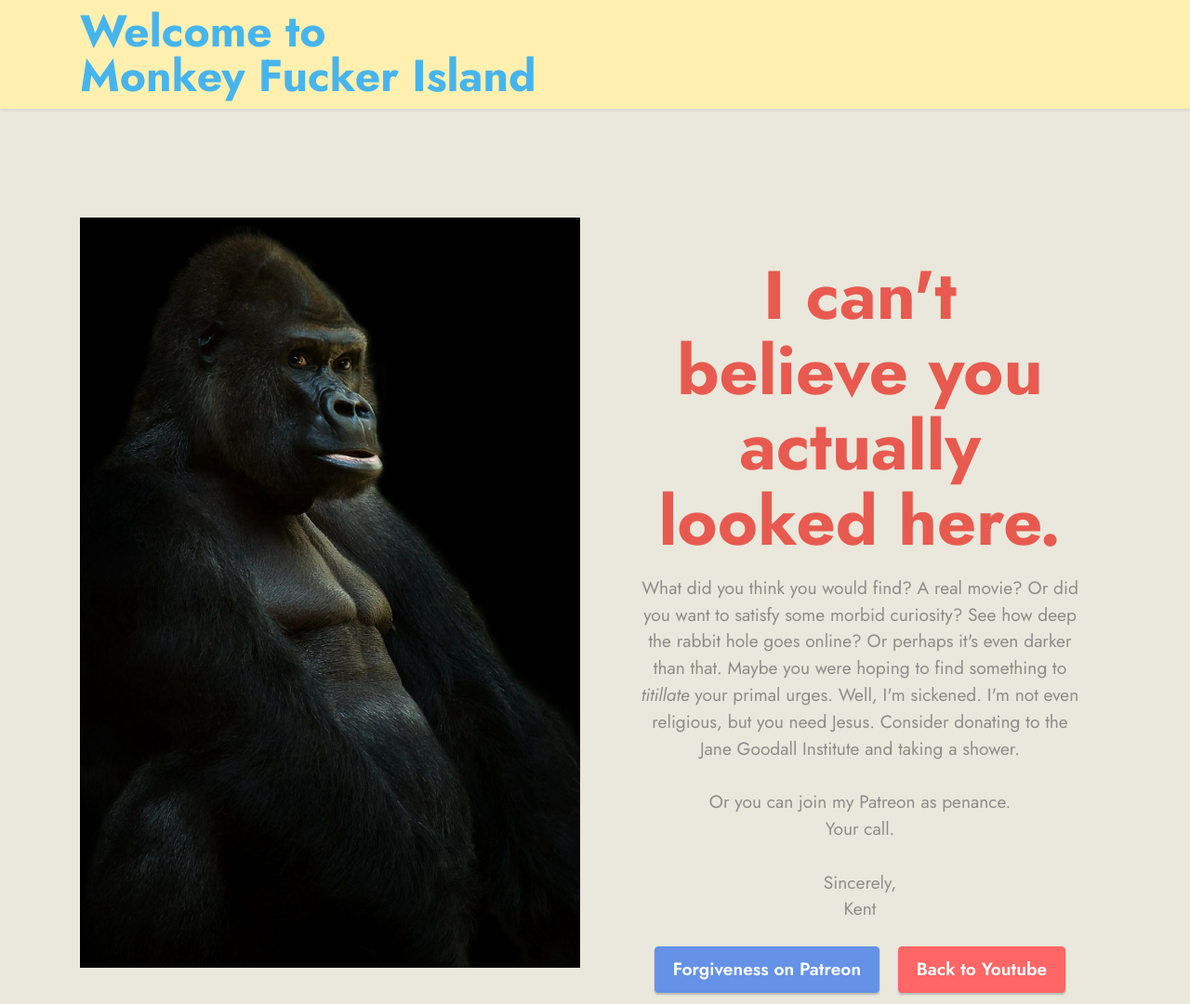
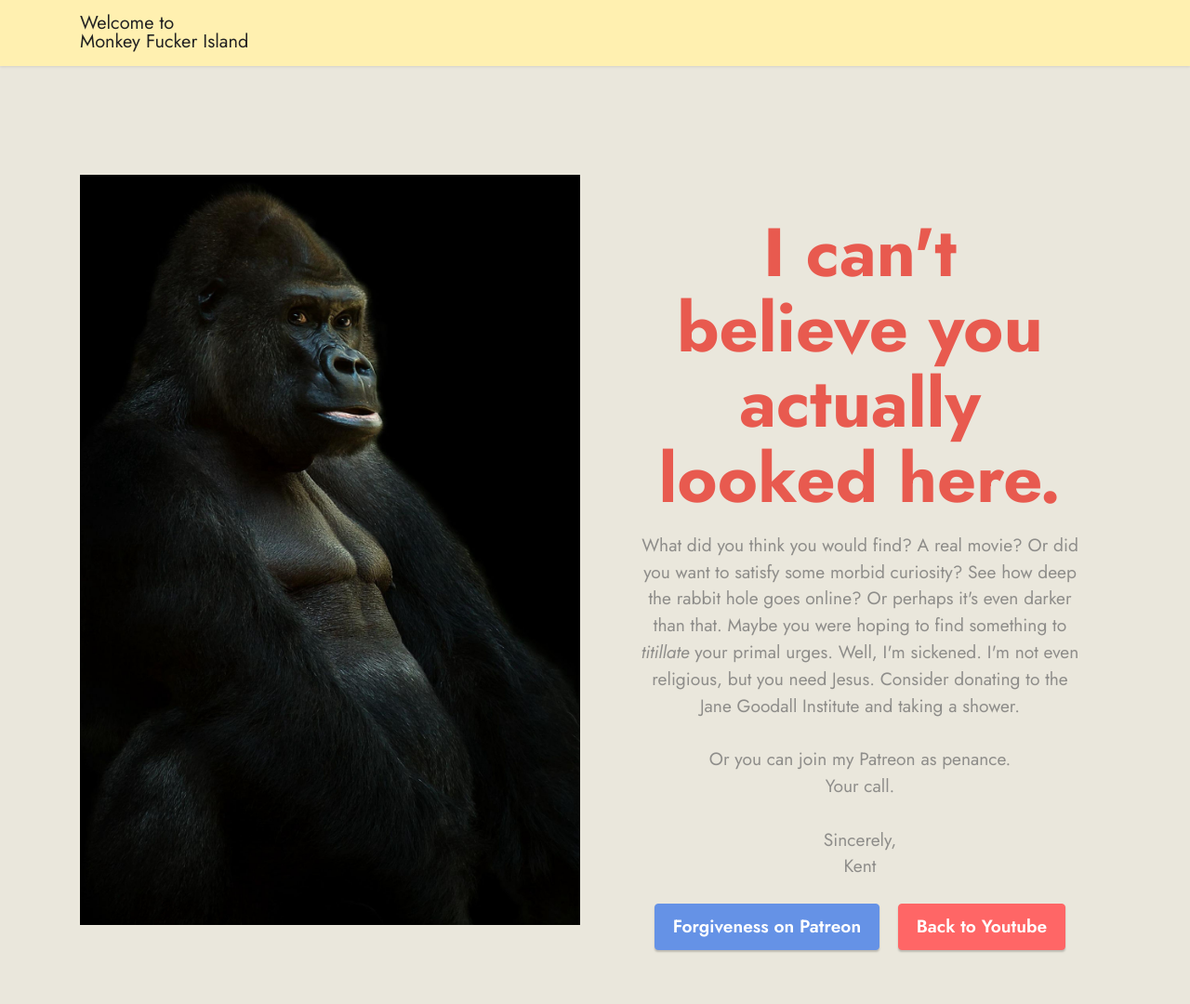
Before and after one commit to kentlamm/mfi, a plain HTML site: page index.html in a window 1280 px wide. Shown: the top 1080 px of the page at 93% size. Drawn offline with Linux system fonts and the light colour scheme.

Commit message:
Update index.html

```diff
--- a/index.html
+++ b/index.html
@@ -37,7 +37,7 @@
         <div class="container">
             <div class="navbar-brand">
 
-                <span class="navbar-caption-wrap"><a class="navbar-caption text-info display-2" href="https://mobiri.se">Welcome to<br>Monkey Fucker Island</a></span>
+                <span class="navbar-caption-wrap">Welcome to<br>Monkey Fucker Island</span>
             </div>
 
 
```
